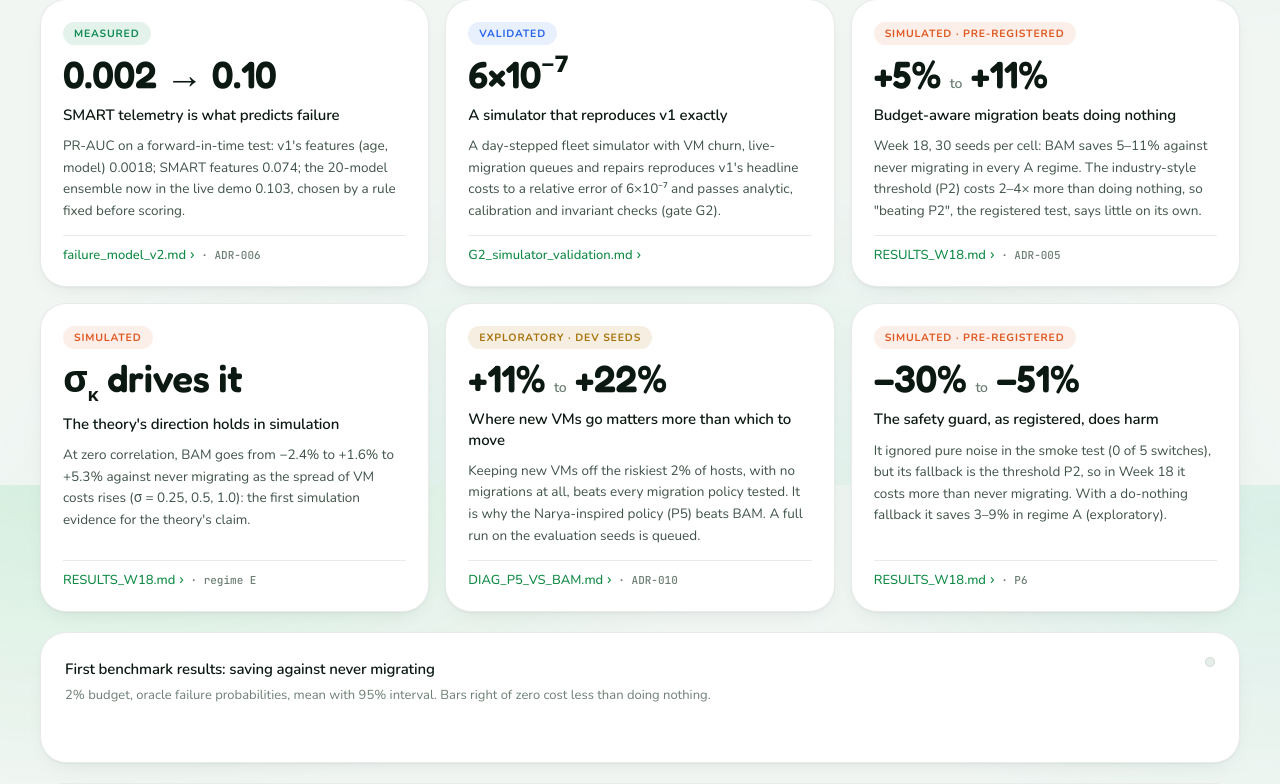
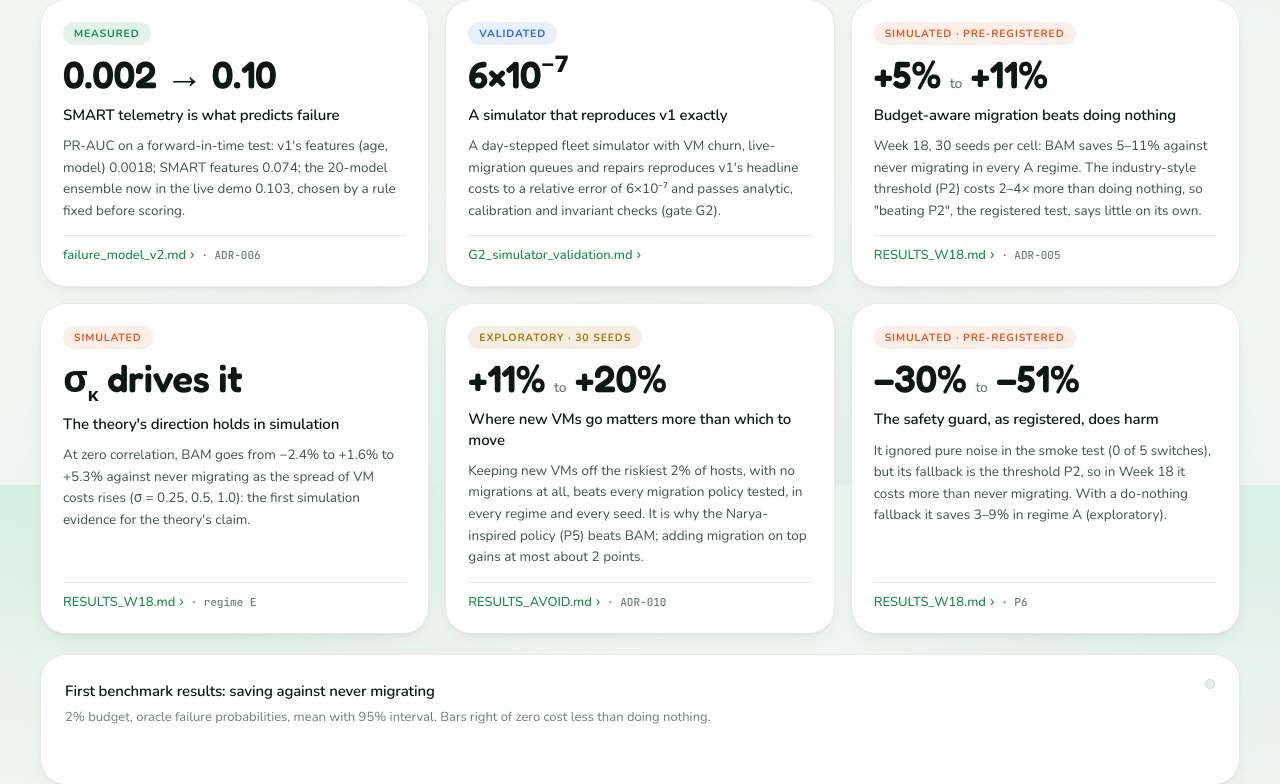
Before and after one commit to Rag2102/ccproject, a Flask app: template webapp/templates/index.html in a window 1280 px wide. Shown: the part 5115-5899 px from the top of the page. Run offline with Flask 3, Linux system fonts and the light colour scheme; the template is opened without the code that fills it: most values are stand-ins (such as "Sample title", 1, 10 or a date in 2020); parts of the project's set-up code (start-up, migrations or seed data) failed here and were passed over.

Commit message:
Site: avoidance numbers from the 30 evaluation seeds (ADR-010, exploratory) instead of 5 dev seeds; card links RESULTS_AVOID.md
Co-Authored-By: Claude Opus 5.5 <noreply@anthropic.com>

```diff
--- a/webapp/templates/index.html
+++ b/webapp/templates/index.html
@@ -810,11 +810,11 @@
         <div class="src"><a class="more" href="https://github.com/Rag2102/ccproject/blob/v2-research/docs/v2/RESULTS_W18.md" target="_blank" rel="noopener">RESULTS_W18.md</a> · regime E</div>
       </article>
       <article class="panel fcard reveal">
-        <span class="tag illustrative">Exploratory · dev seeds</span>
-        <div class="big">+11% <small>to</small> +22%</div>
+        <span class="tag illustrative">Exploratory · 30 seeds</span>
+        <div class="big">+11% <small>to</small> +20%</div>
         <h3>Where new VMs go matters more than which to move</h3>
-        <p>Keeping new VMs off the riskiest 2% of hosts, with no migrations at all, beats every migration policy tested. It is why the Narya-inspired policy (P5) beats BAM. A full run on the evaluation seeds is queued.</p>
-        <div class="src"><a class="more" href="https://github.com/Rag2102/ccproject/blob/v2-research/docs/v2/DIAG_P5_VS_BAM.md" target="_blank" rel="noopener">DIAG_P5_VS_BAM.md</a> · ADR-010</div>
+        <p>Keeping new VMs off the riskiest 2% of hosts, with no migrations at all, beats every migration policy tested, in every regime and every seed. It is why the Narya-inspired policy (P5) beats BAM; adding migration on top gains at most about 2 points.</p>
+        <div class="src"><a class="more" href="https://github.com/Rag2102/ccproject/blob/v2-research/docs/v2/RESULTS_AVOID.md" target="_blank" rel="noopener">RESULTS_AVOID.md</a> · ADR-010</div>
       </article>
       <article class="panel fcard reveal">
         <span class="tag simulated">Simulated · pre-registered</span>
@@ -1337,8 +1337,8 @@ if (document.fonts && document.fonts.ready) document.fonts.ready.then(() => redr
 /* ---------------- Week 18 results ----------------
    Saving against never migrating (P0), % at a 2% budget: [mean, CI low, CI high, % of seeds beating P0].
    P2-P6: results/summary/vs_p0.json (Week 18, eval seeds 1-30, 95% BCa).
-   AV (P0 + avoid): results/v2/diag_p5_vs_bam.json (exploratory, dev seeds 101-105; [mean, min, max]). */
-const W18 = {"A1":{"P2":[-281.4,-286.8,-274.8,0],"P3":[1.7,1.2,2.1,87],"P4":[5.0,4.4,5.6,100],"P5":[8.6,7.8,9.3,100],"P6":[-49.7,-65.4,-37.5,0],"AV":[10.6,8.2,12.0]},"A3":{"P2":[-219.4,-224.1,-215.1,0],"P3":[6.7,5.6,7.8,100],"P4":[10.8,9.4,12.0,100],"P5":[15.5,14.2,16.6,100],"P6":[-33.1,-46.8,-22.7,13],"AV":[19.6,15.6,24.7]},"A7":{"P2":[-188.6,-193.4,-182.7,0],"P3":[3.1,2.0,4.3,83],"P4":[7.5,6.0,8.9,97],"P5":[16.9,15.4,18.3,100],"P6":[-29.9,-42.1,-20.9,3],"AV":[21.9,17.1,24.3]},"E1":{"P2":[-237.0,-241.4,-231.9,0],"P3":[-2.3,-2.8,-1.8,7],"P4":[-2.4,-3.1,-1.7,13],"P5":[8.4,7.5,9.3,100],"P6":[-46.8,-59.6,-36.9,0],"AV":[10.7,9.1,11.7]},"E3":{"P2":[-285.1,-290.5,-278.5,0],"P3":[1.7,1.3,2.1,83],"P4":[5.3,4.8,5.9,100],"P5":[8.6,7.8,9.4,100],"P6":[-50.6,-66.6,-38.2,0],"AV":[10.6,8.3,12.0]}};
+   AV (P0 + avoid): results/summary/explore_avoid.json (ADR-010, exploratory, eval seeds 1-30, 95% BCa). */
+const W18 = {"A1":{"P2":[-281.4,-286.8,-274.8,0],"P3":[1.7,1.2,2.1,87],"P4":[5.0,4.4,5.6,100],"P5":[8.6,7.8,9.3,100],"P6":[-49.7,-65.4,-37.5,0],"AV":[11.0,10.4,11.7,100]},"A3":{"P2":[-219.4,-224.1,-215.1,0],"P3":[6.7,5.6,7.8,100],"P4":[10.8,9.4,12.0,100],"P5":[15.5,14.2,16.6,100],"P6":[-33.1,-46.8,-22.7,13],"AV":[17.8,16.8,18.9,100]},"A7":{"P2":[-188.6,-193.4,-182.7,0],"P3":[3.1,2.0,4.3,83],"P4":[7.5,6.0,8.9,97],"P5":[16.9,15.4,18.3,100],"P6":[-29.9,-42.1,-20.9,3],"AV":[19.7,18.6,21.0,100]},"E1":{"P2":[-237.0,-241.4,-231.9,0],"P3":[-2.3,-2.8,-1.8,7],"P4":[-2.4,-3.1,-1.7,13],"P5":[8.4,7.5,9.3,100],"P6":[-46.8,-59.6,-36.9,0],"AV":[10.6,9.9,11.4,100]},"E3":{"P2":[-285.1,-290.5,-278.5,0],"P3":[1.7,1.3,2.1,83],"P4":[5.3,4.8,5.9,100],"P5":[8.6,7.8,9.4,100],"P6":[-50.6,-66.6,-38.2,0],"AV":[11.0,10.4,11.7,100]}};
 const W18_REG = { A1: 'A1 · ρ = 0', A3: 'A3 · ρ = 0.3', A7: 'A7 · ρ = 0.9', E1: 'E1 · low cost spread', E3: 'E3 · high cost spread' };
 const W18_NOTE = {
   A1: 'No correlation between VM importance and host risk, as measured in the Google trace.',
@@ -1364,14 +1364,14 @@ function drawW18() {
     const [m, lo, hi, share] = d[k];
     const a = w18x(Math.min(0, m)), b = w18x(Math.max(0, m)), clip = m < W18_LO;
     const ci = `<i class="ci" style="left:${w18x(lo)}%;width:${Math.max(0.6, w18x(hi) - w18x(lo))}%"></i>`;
-    const tip = k === 'AV' ? `5 dev seeds, range ${lo} to ${hi}%` : `95% CI ${lo} to ${hi}%; ${share}% of 30 seeds beat never migrating`;
+    const tip = `95% CI ${lo} to ${hi}%; ${share}% of 30 seeds beat never migrating${k === 'AV' ? ' (exploratory)' : ''}`;
     h += `<div class="w18-row" title="${tip}"><div class="nm"><b>${name}</b><span>${sub}</span></div>
       <div class="trk"><i class="zero" style="left:calc(${z}% - 1px)"></i>
       <i class="fill${clip ? ' clip' : ''}" style="left:${a}%;width:${b - a}%;background-color:${css(col)}"></i>${clip ? '' : ci}</div>
-      <div class="val">${m > 0 ? '+' : ''}${m.toFixed(1)}%<small>${k === 'AV' ? 'dev seeds' : share + '% of seeds win'}</small></div></div>`;
+      <div class="val">${m > 0 ? '+' : ''}${m.toFixed(1)}%<small>${share}% of seeds win</small></div></div>`;
   });
   $('w18Bars').innerHTML = h;
-  $('w18Note').textContent = W18_NOTE[w18Reg] + ' Bars past −40% are cut off (hatched). Avoidance is from 5 development seeds, not the 30 evaluation seeds; its full run is queued.';
+  $('w18Note').textContent = W18_NOTE[w18Reg] + ' Bars past −40% are cut off (hatched). Avoidance was added after the protocol was frozen, so it is exploratory: same 30 evaluation seeds, outside the pre-registered tests.';
 }
 (function () {
   $('w18Seg').innerHTML = Object.keys(W18).map(r =>
```
